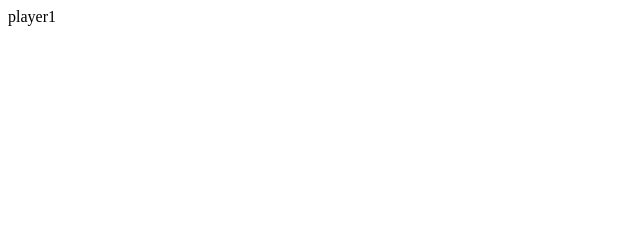
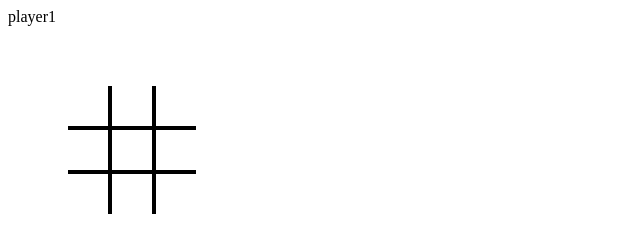
Before and after one commit to pistachiyoda/tic_tac_toe, a website with bundled scripts: page index.html in a window 1280 px wide. Shown: the whole page, without its empty margins (0-640 px from the left). Built offline with nearby package versions, Linux system fonts and the light colour scheme.

Commit message:
最低限の機能は実装できた。

```diff
--- a/index.html
+++ b/index.html
@@ -6,8 +6,10 @@
     <meta name="viewport" content="width=device-width, initial-scale=1.0" />
     <title>オブジェクト指向でMVCでほんのり関数型な○×ゲーム</title>
     <script type="module" src="./dist/app.js"></script>
+    <link href="./src/styles.css" rel="stylesheet"></link>
   </head>
   <body>
     <div id="player_name"></div>
+    <div id="board"></div>
   </body>
 </html>
--- a/src/controller/controller.ts
+++ b/src/controller/controller.ts
@@ -9,9 +9,19 @@ export class Controller {
     this.gamemaneger = new GameManager();
     this.render = new Render(this.gamemaneger);
     this.render.displayName();
+    this.render.displayBoard(this.onClick, this.gamemaneger.board.blocks);
   }
 
-  onClick = (position: position) => {
+  onClick = (e: MouseEvent) => {
+    if (!(e.target instanceof HTMLDivElement)) return;
+    if (!e.target.dataset["x"] || !e.target.dataset["y"]) return;
+    const position = {
+      x: Number(e.target.dataset["x"]),
+      y: Number(e.target.dataset["y"]),
+    };
     this.gamemaneger.currentPlayer.setMark(position, this.gamemaneger.board);
+    this.gamemaneger.changePlayer();
+    this.render.displayName();
+    this.render.displayBoard(this.onClick, this.gamemaneger.board.blocks);
   };
 }
--- a/src/model/block.ts
+++ b/src/model/block.ts
@@ -1,20 +1,20 @@
 export class Block {
-  private _status: "○" | "×" | "";
-  private _position: position;
+  #status: "○" | "×" | "";
+  #position: position;
   constructor(position: position) {
-    this._status = "";
-    this._position = position;
+    this.#status = "";
+    this.#position = position;
   }
 
   changeStatus(status: "○" | "×" | "") {
-    this._status = status;
+    this.#status = status;
   }
 
   get status() {
-    return this._status;
+    return this.#status;
   }
 
   get position() {
-    return this._position;
+    return this.#position;
   }
 }
--- a/src/model/board.ts
+++ b/src/model/board.ts
@@ -1,21 +1,28 @@
 import { Block } from "./block.js";
 
 export class Board {
-  private blocks: Block[];
+  #blocks: Block[];
 
   constructor() {
-    this.blocks = [];
-    for (let k = 0; k < 9; k++) {
-      for (let i = 0; i < 3; i++) {
-        for (let j = 0; j < 3; j++) {
-          this.blocks[k] = new Block({ x: i, y: j });
-        }
+    this.#blocks = [];
+    let k = 0;
+    for (let i = 0; i < 3; i++) {
+      for (let j = 0; j < 3; j++) {
+        this.blocks[k] = new Block({ x: i, y: j });
+        k++;
       }
     }
   }
 
+  get blocks() {
+    return this.#blocks;
+  }
+
   getBlock(position: position): Block {
-    const block = this.blocks.filter((block) => block.position === position);
+    const block = this.blocks.filter(
+      (block) =>
+        block.position.x === position.x && block.position.y === position.y
+    );
     if (block.length >= 2) throw new Error("該当ブロックが複数個あります");
     if (block.length <= 0) throw new Error("該当ブロックがありません");
     return block[0];
--- a/src/model/gameManeger.ts
+++ b/src/model/gameManeger.ts
@@ -13,4 +13,11 @@ export class GameManager {
     this.board = new Board();
     this.isThreeInARow = false;
   }
+
+  changePlayer = () => {
+    this.currentPlayer =
+      this.currentPlayer === this.players[0]
+        ? this.players[1]
+        : this.players[0];
+  };
 }
--- a/src/model/player.ts
+++ b/src/model/player.ts
@@ -1,19 +1,19 @@
 import { Board } from "./board.js";
 
 export class Player {
-  private _name: string;
-  private mark: "○" | "×";
+  #name: string;
+  #mark: "○" | "×";
 
   constructor(name: string, mark: "○" | "×") {
-    this._name = name;
-    this.mark = mark;
+    this.#name = name;
+    this.#mark = mark;
   }
 
   get name() {
-    return this._name;
+    return this.#name;
   }
 
   setMark = (position: position, board: Board) => {
-    board.getBlock(position).changeStatus(this.mark);
+    board.getBlock(position).changeStatus(this.#mark);
   };
 }
--- /dev/null
+++ b/src/styles.css
@@ -0,0 +1,56 @@
+#board {
+  display: flex;
+  flex-wrap: wrap;
+  margin: 60px;
+  width: 128px;
+  height: 128px;
+  /* background-color: darkgray; */
+}
+
+.block {
+  position: relative;
+  width: 40px;
+  height: 40px;
+  border: solid black;
+  border-width: 4px;
+  cursor: pointer;
+  font-size: xx-large;
+  text-align: center;
+  line-height: 40px;
+}
+
+.block:nth-child(1) {
+  border-width: 0 4px 4px 0;
+}
+
+.block:nth-child(2) {
+  border-width: 0 0 4px 0;
+}
+
+.block:nth-child(3) {
+  border-width: 0 0 4px 4px;
+}
+
+.block:nth-child(4) {
+  border-width: 0;
+}
+
+.block:nth-child(5) {
+  border-width: 0 4px 0 4px;
+}
+
+.block:nth-child(6) {
+  border-width: 0;
+}
+
+.block:nth-child(7) {
+  border-width: 4px 4px 0 0;
+}
+
+.block:nth-child(8) {
+  border-width: 4px 0 0 0;
+}
+
+.block:nth-child(9) {
+  border-width: 4px 0 0 4px;
+}
--- a/src/view/render.ts
+++ b/src/view/render.ts
@@ -1,3 +1,4 @@
+import { Block } from "../model/block";
 import { GameManager } from "../model/gameManeger";
 
 export class Render {
@@ -11,4 +12,19 @@ export class Render {
     const player_name = this.gamemanager.currentPlayer.name;
     document.getElementById("player_name")!.innerHTML = player_name;
   };
+
+  displayBoard = (onClick: (e: MouseEvent) => void, blocks: Block[]) => {
+    const board = document.getElementById("board");
+    while (board?.firstChild) board.removeChild(board.firstChild);
+    console.log(this.gamemanager.board.blocks);
+    for (let i = 0; i < 9; i++) {
+      const block = document.createElement("div");
+      block.classList.add("block");
+      block.dataset.x = blocks[i].position.x.toString();
+      block.dataset.y = blocks[i].position.y.toString();
+      block.addEventListener("click", onClick);
+      block.innerHTML = this.gamemanager.board.blocks[i].status;
+      board?.appendChild(block);
+    }
+  };
 }
```
